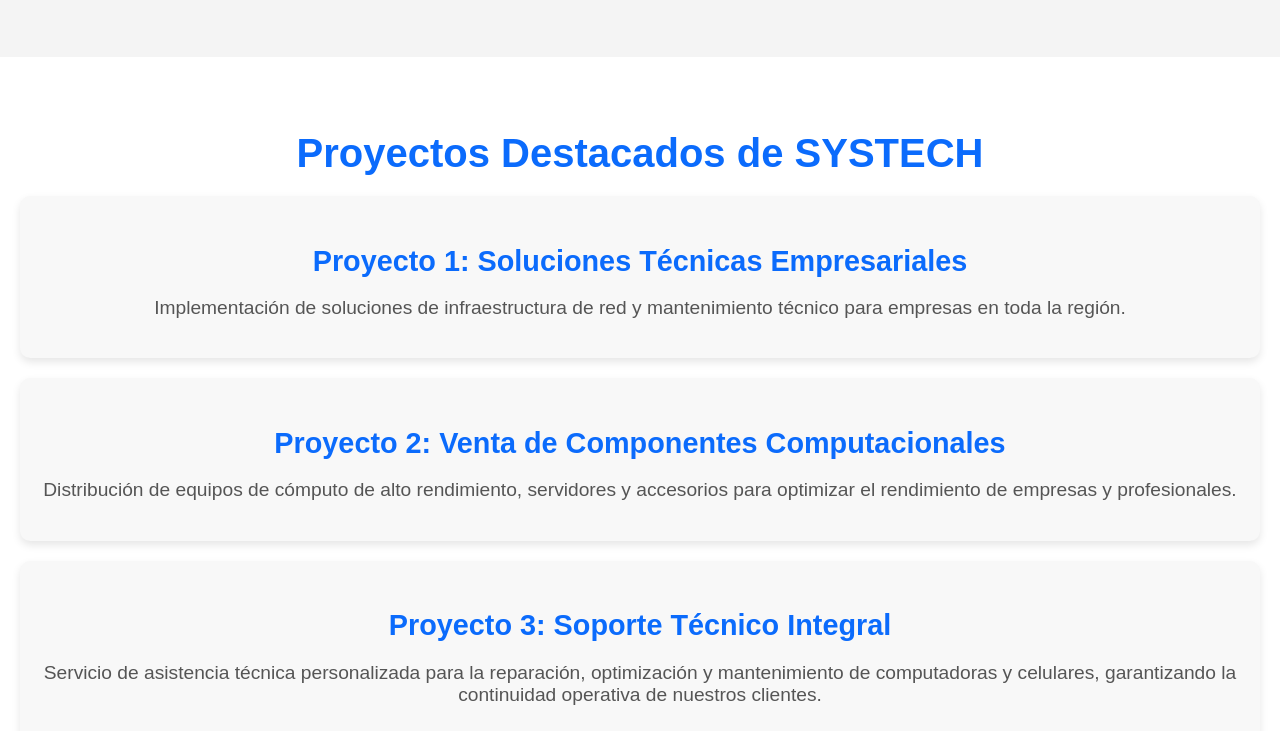
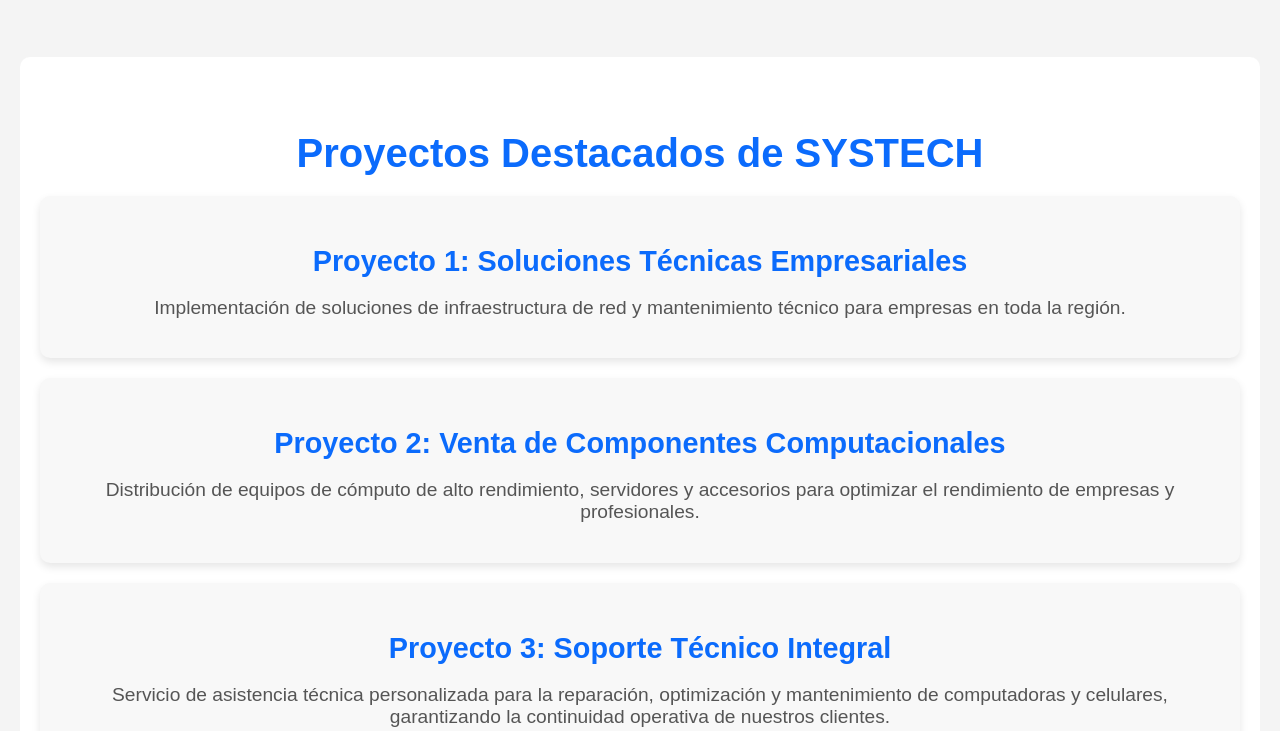
Before and after one commit to OctavioFloG/CitasTecIngSis, a plain HTML site: page index.html in a window 1280 px wide. Shown: the part 1751-2482 px from the top of the page. Drawn offline with Linux system fonts and the light colour scheme.

Commit message:
implementaciones seccion proyectos

```diff
--- a/css/styles.css
+++ b/css/styles.css
@@ -173,9 +173,12 @@ textarea#mensaje {
 
 /* Sección de Proyectos */
 #proyectos {
+    max-width: 1200px;
+    margin: 40px auto;
     background-color: #fff;
     padding: 40px 20px;
     text-align: center;
+    border-radius: 10px;
 }
 
 #proyectos h2 {
@@ -226,5 +229,4 @@ textarea#mensaje {
     background-color: #33333350;
     background-size: auto;
     border-radius: 10px;
-
 }
```
Also changed, not shown: index.html (+2 -1 lines).
